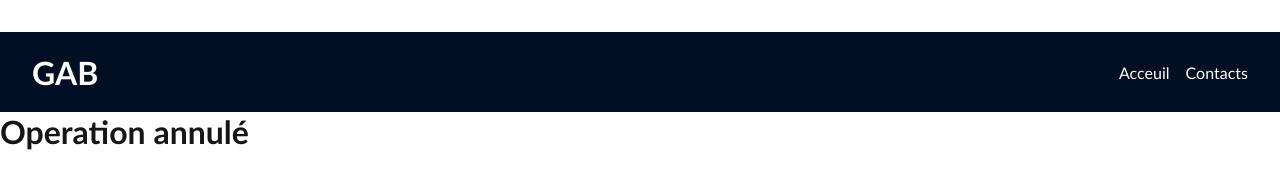
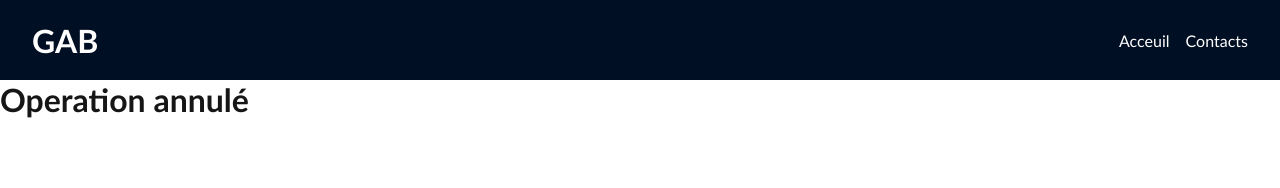
Before and after one commit to Heirbdi/gab-web-services, a website: page cancel.html in a window 1280 px wide. Drawn offline with Linux system fonts and the light colour scheme.

Commit message:
Update index.css

```diff
--- a/assets/css/index.css
+++ b/assets/css/index.css
@@ -510,7 +510,6 @@ ul .dow {
   }
 }
 body {
-  margin: 2rem 0 0 0;
   background-color: #fff;
   color: var(--dark-color);
   font-family: var(--body-font);
```
